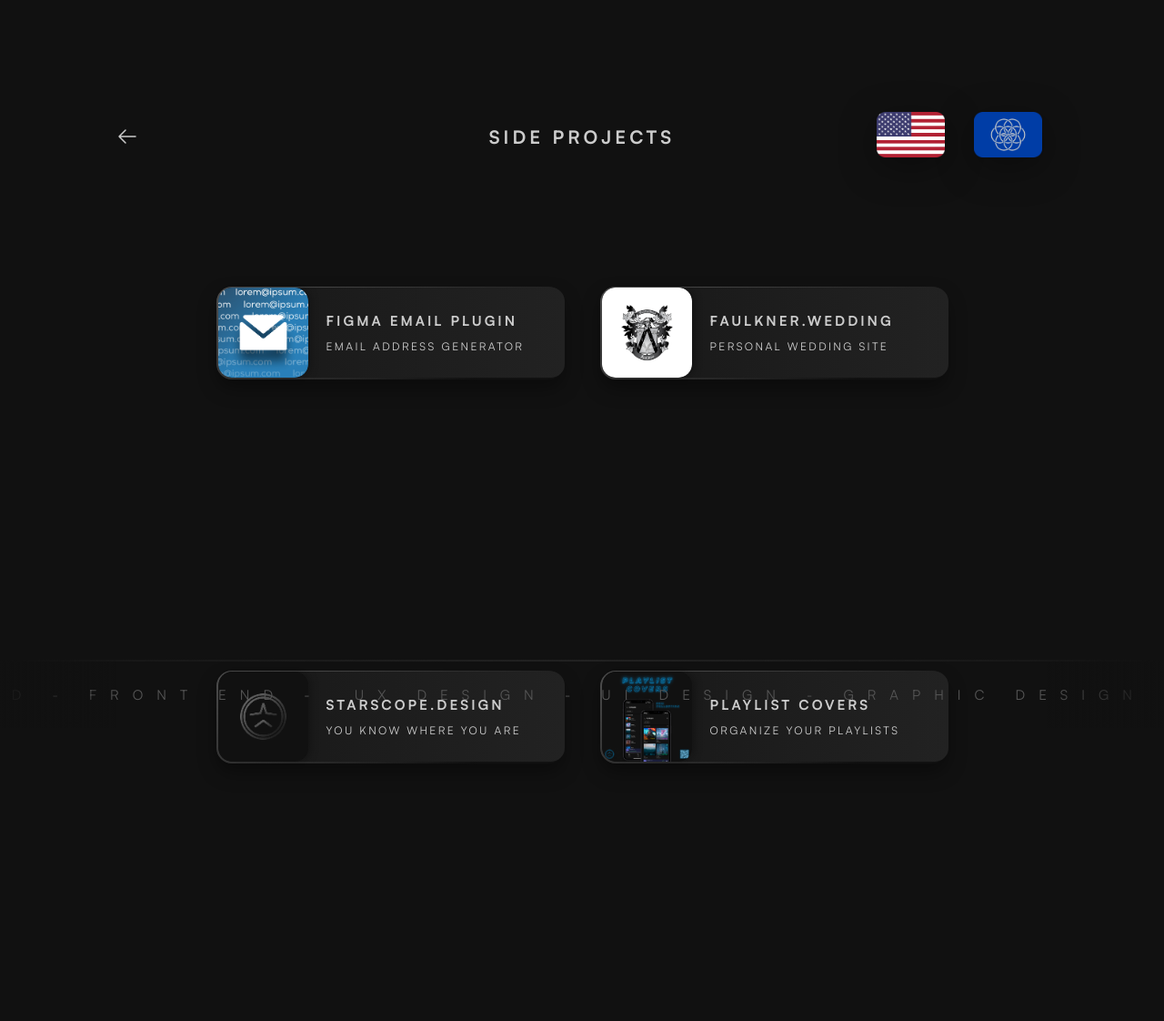
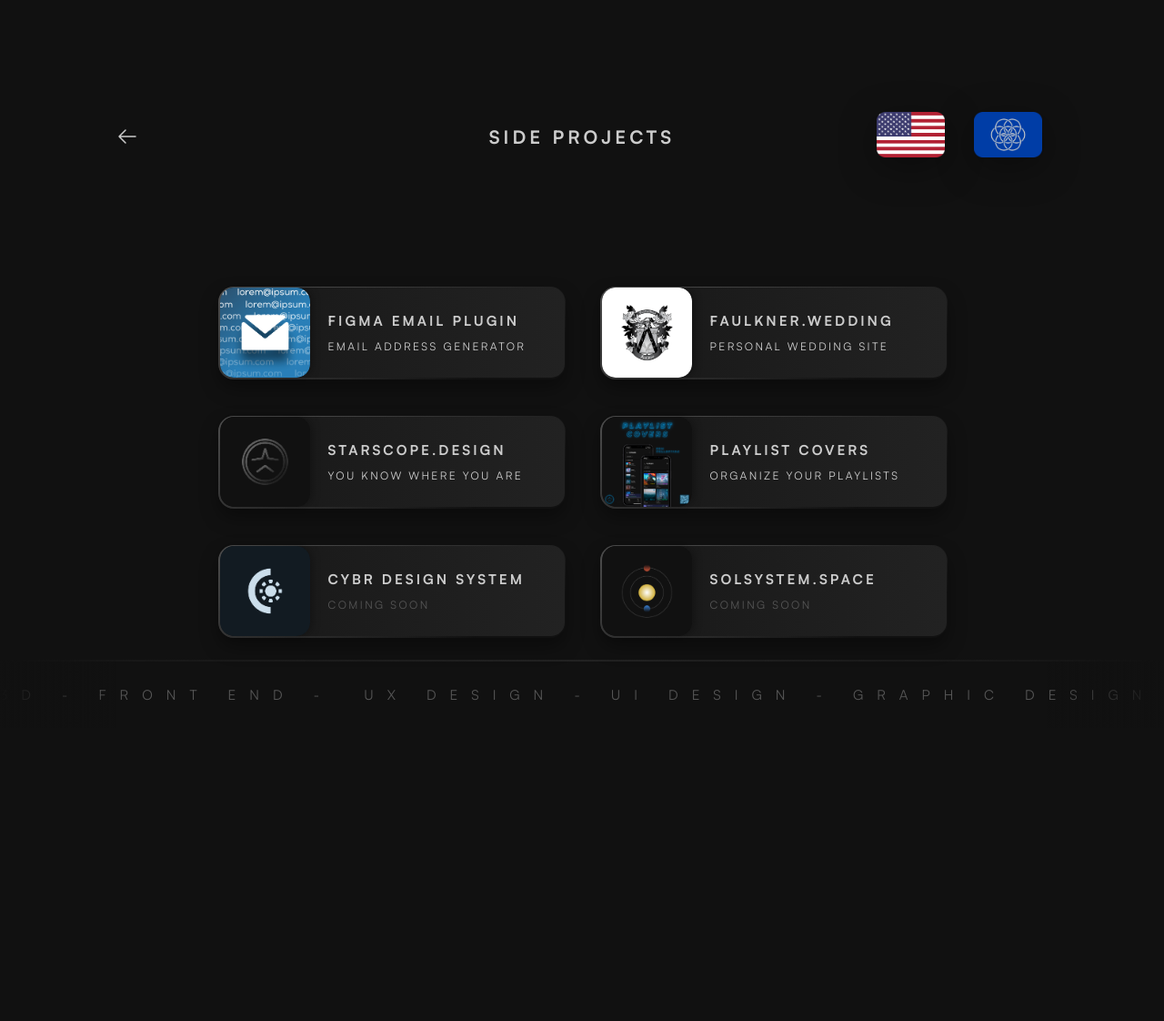
Before and after one commit to star-scope/portfolio-2023, a Gatsby site: page /sideprojects in a window 1280 px wide. Shown: the top 1122 px of the page at 91% size. After the commit the page ends 800 px from the top, so only its background shows below. Built offline with nearby package versions, Linux system fonts and the light colour scheme; Gatsby itself is replaced by a stand-in of ours.

Commit message:
card link UI bug fix

```diff
--- a/src/components/cards/card.css
+++ b/src/components/cards/card.css
@@ -1,3 +1,8 @@
+.link {
+  aspect-ratio: 19 / 5;
+  min-width: 380px;
+}
+
 .Card, .StackCard {
     box-shadow: 0px 10px 20px rgba(0, 0, 0, 0.35);
     border-radius: 15px;
@@ -22,7 +27,7 @@
   border-radius: 14px;
 }
 
-.Card:hover, .credCard:hover, .workCard:hover {
+.Card:hover, .credCard:hover, .link:hover {
     transform: translateY(-5px);
     transition: .1s;
 }
--- a/src/pages/sideprojects.js
+++ b/src/pages/sideprojects.js
@@ -20,12 +20,12 @@
         <BackButtonHeader title="SIDE PROJECTS" />
         <div id="mainContainer">
           <main id="workContainer">
-            <Link to="https://www.figma.com/community/plugin/1109344197084586587" target="blank"><WorkCard id="section1" title="FIGMA EMAIL PLUGIN" subtitle="EMAIL ADDRESS GENERATOR" image="/images/Email.png"/></Link>
-            <Link to="https://faulkner.wedding" target="blank"><WorkCard id="section1" title="FAULKNER.WEDDING" subtitle="PERSONAL WEDDING SITE" image="/images/Wedding.png"/></Link>
-            <Link><WorkCard id="section1" title="STARSCOPE.DESIGN" subtitle="YOU KNOW WHERE YOU ARE" image="/images/Starscope.png"/></Link>
-            <Link to="https://starscope.gumroad.com/l/playlistcovers-edmcollection" target="blank"><WorkCard id="section1" title="PLAYLIST COVERS" subtitle="ORGANIZE YOUR PLAYLISTS" image="/images/Playlist.png"/></Link>
-            <Link><WorkCard id="section1" title="CYBR DESIGN SYSTEM" subtitle2="COMING SOON" image="/images/Cybr.png"/></Link>
-            <Link><WorkCard id="section1" title="SOLSYSTEM.SPACE" subtitle2="COMING SOON" image="/images/Solsystem.png"/></Link>
+            <Link className="link" to="https://www.figma.com/community/plugin/1109344197084586587" target="blank"><WorkCard id="section1" title="FIGMA EMAIL PLUGIN" subtitle="EMAIL ADDRESS GENERATOR" image="/images/Email.png"/></Link>
+            <Link className="link" to="https://faulkner.wedding" target="blank"><WorkCard id="section1" title="FAULKNER.WEDDING" subtitle="PERSONAL WEDDING SITE" image="/images/Wedding.png"/></Link>
+            <Link className="link"><WorkCard id="section1" title="STARSCOPE.DESIGN" subtitle="YOU KNOW WHERE YOU ARE" image="/images/Starscope.png"/></Link>
+            <Link className="link" to="https://starscope.gumroad.com/l/playlistcovers-edmcollection" target="blank"><WorkCard id="section1" title="PLAYLIST COVERS" subtitle="ORGANIZE YOUR PLAYLISTS" image="/images/Playlist.png"/></Link>
+            <Link className="link"><WorkCard id="section1" title="CYBR DESIGN SYSTEM" subtitle2="COMING SOON" image="/images/Cybr.png"/></Link>
+            <Link className="link"><WorkCard id="section1" title="SOLSYSTEM.SPACE" subtitle2="COMING SOON" image="/images/Solsystem.png"/></Link>
           </main>
         </div>
       </Layout>
--- a/src/pages/work.js
+++ b/src/pages/work.js
@@ -40,22 +40,22 @@
         <BackButtonHeader title="PROFESSIONAL WORK" />
         <div id="mainContainer">
           <main id="workContainer">
-            <Link to="https://starscope.notion.site/Tactacam-Reveal-cfbca692e05e43db8029edb2917ea52a" target="blank">
+            <Link className="link" to="https://starscope.notion.site/Tactacam-Reveal-cfbca692e05e43db8029edb2917ea52a" target="blank">
               <WorkCard id="section1" title="TACTACAM REVEAL" subtitle="TRAILCAM APP" image="/images/Reveal.png"/>
             </Link>
-            <Link to="https://starscope.notion.site/Tactacam-Connect-9f29ea7ccfc149ddae0cf8e0ccae49e8" target="blank">
+            <Link className="link" to="https://starscope.notion.site/Tactacam-Connect-9f29ea7ccfc149ddae0cf8e0ccae49e8" target="blank">
               <WorkCard id="section1" title="TACTACAM CONNECT" subtitle="POV CAMERA APP" image="/images/Connect.png"/>
             </Link>
-            <Link to="https://design.ishareit.net" target="blank">
+            <Link className="link" to="https://design.ishareit.net" target="blank">
               <WorkCard id="section1" title="TACTACAM DESIGN SYSTEM" subtitle="PASSWORD: TACTA0HEIGHT" image="/images/Design System.png"/>
             </Link>
-            <Link to="https://starscope.notion.site/Breaker-Nation-4d9efe3eec8f4e35886628b59f69ce5a" target="blank">
+            <Link className="link" to="https://starscope.notion.site/Breaker-Nation-4d9efe3eec8f4e35886628b59f69ce5a" target="blank">
               <WorkCard id="section1" title="BREAKER NATION" subtitle="MUSIC SHARING SOCIAL MEDIA" image="/images/Breaker.png"/>
             </Link>
-            <Link to="https://starscope.notion.site/Xquisite-Marketing-a126d213e1334e50ba606bb35a09b382" target="blank">
+            <Link className="link" to="https://starscope.notion.site/Xquisite-Marketing-a126d213e1334e50ba606bb35a09b382" target="blank">
               <WorkCard id="section1" title="XQUISITE MARKETING" subtitle="GRAPHIC DESIGN & BRANDING" image="/images/XM.png"/>
             </Link>
-            <Link>
+            <Link className="link">
               <WorkCard id="section1" title="TACTACAM SECURITY" subtitle2="COMING SOON" image="/images/Security.png"/>
             </Link>
           </main>
```
